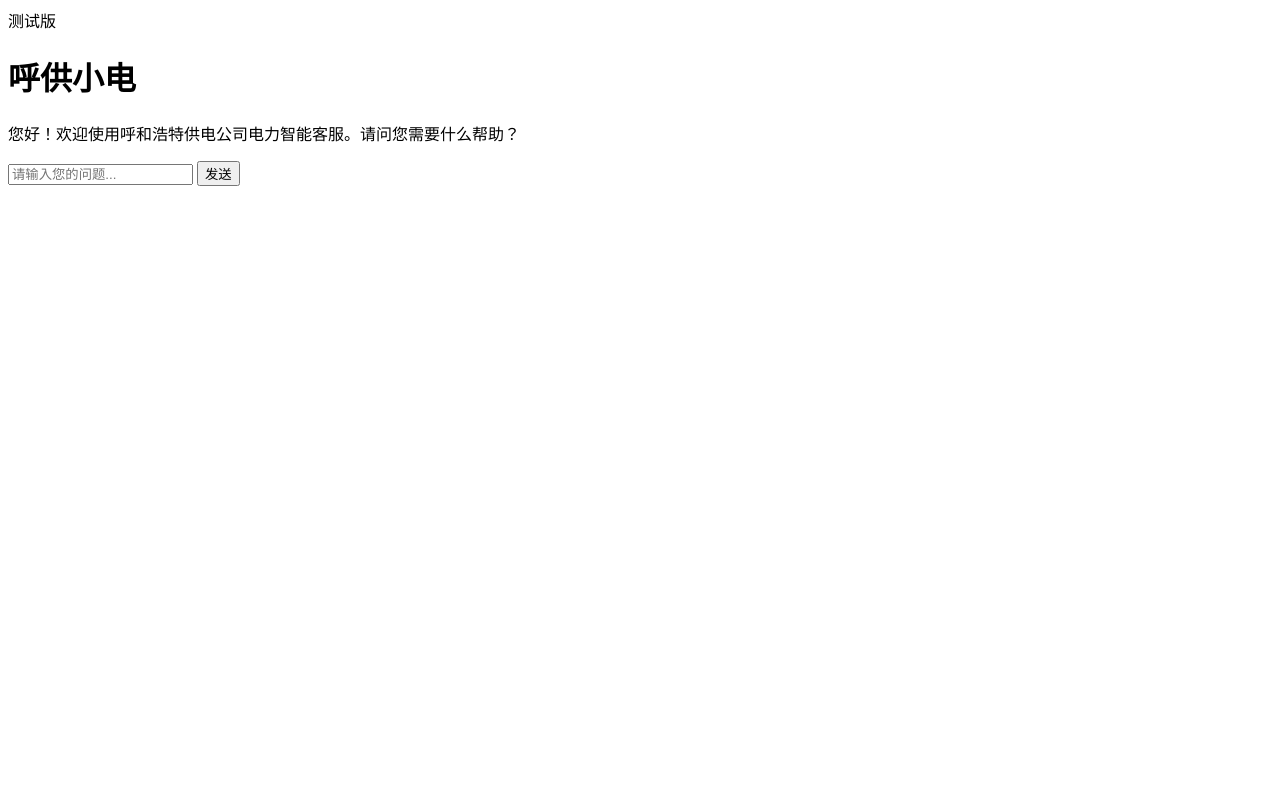
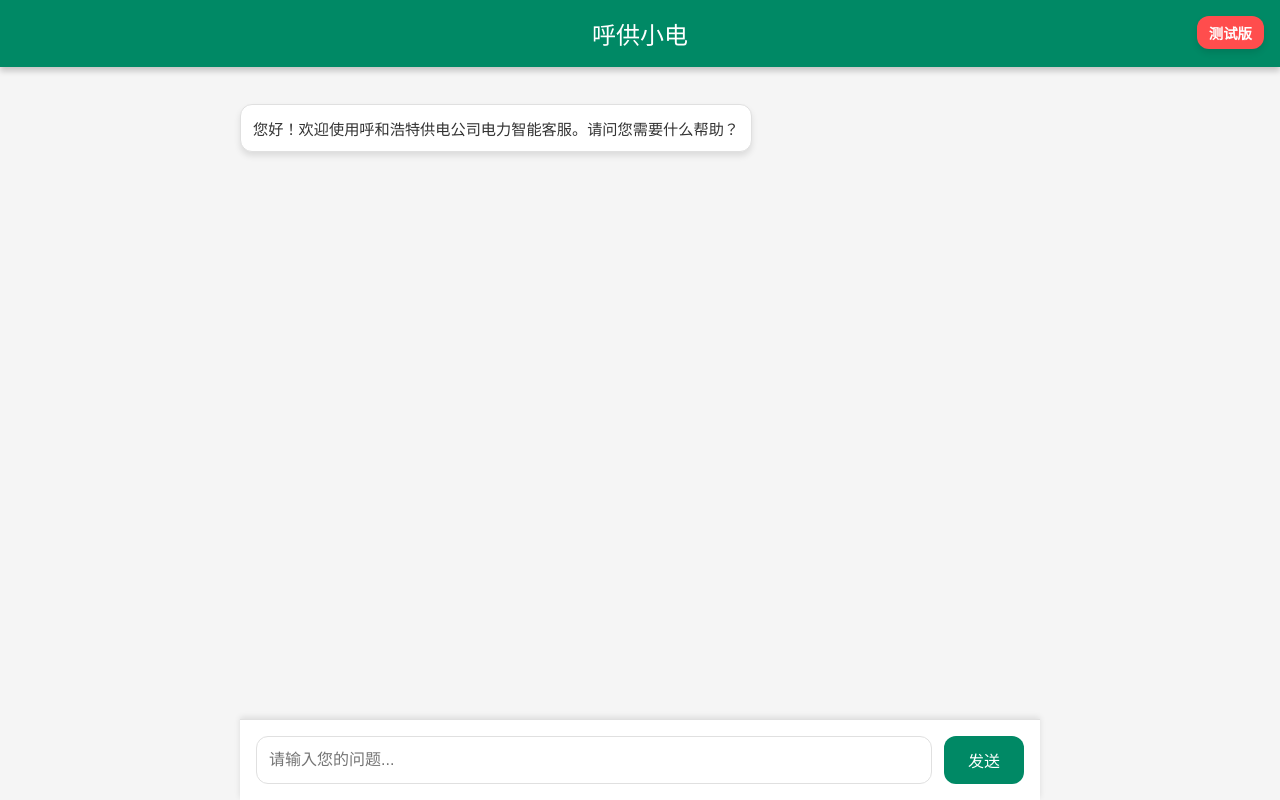
Before and after one commit to jiaruochun/xiaodian, a website: page index.html in a window 1280 px wide. Drawn offline with Linux system fonts and the light colour scheme.

Commit message:
Update index.html

```diff
--- a/index.html
+++ b/index.html
@@ -5,7 +5,184 @@
     <meta name="viewport" content="width=device-width, initial-scale=1.0">
     <title>呼供小电</title>
     <style>
-        /* 你的 CSS 样式 */
+        /* Material Design 风格 */
+        :root {
+            --primary-color: #008965; /* 主色调 */
+            --secondary-color: #006f4f; /* 次色调 */
+            --background-color: #f5f5f5; /* 背景色 */
+            --surface-color: #ffffff; /* 表面色 */
+            --text-color: #333333; /* 文字颜色 */
+            --text-light-color: #ffffff; /* 浅色文字 */
+            --shadow: 0 4px 6px rgba(0, 0, 0, 0.1); /* 阴影 */
+            --border-radius: 12px; /* 圆角 */
+            --transition: all 0.3s ease; /* 过渡效果 */
+        }
+
+        body {
+            font-family: 'Roboto', Arial, sans-serif; /* 使用 Material Design 推荐的字体 */
+            margin: 0;
+            padding: 0;
+            background-color: var(--background-color);
+            display: flex;
+            flex-direction: column;
+            height: 100vh;
+        }
+
+        header {
+            display: flex;
+            align-items: center;
+            justify-content: center;
+            background-color: var(--primary-color);
+            color: var(--text-light-color);
+            width: 100%;
+            padding: 16px 0;
+            position: fixed;
+            top: 0;
+            z-index: 1000;
+            box-shadow: 0 4px 6px rgba(0, 0, 0, 0.2); /* 更明显的阴影 */
+        }
+
+        header h1 {
+            margin: 0;
+            font-weight: 500; /* 中等字重 */
+            font-size: clamp(1rem, 6vw, 1.5rem); /* 动态调整字体大小 */
+            white-space: nowrap; /* 防止标题换行 */
+            overflow: hidden;
+            text-overflow: ellipsis; /* 标题过长时显示省略号 */
+            max-width: 70%; /* 限制标题宽度 */
+        }
+
+        .beta-tag {
+            position: fixed;
+            top: 16px;
+            right: 16px;
+            background-color: #ff4d4d;
+            color: var(--text-light-color);
+            padding: 6px 12px;
+            border-radius: var(--border-radius);
+            font-size: 0.9em;
+            font-weight: bold;
+            z-index: 1001;
+            box-shadow: var(--shadow);
+        }
+
+        .chat-window {
+            flex: 1;
+            width: 90%;
+            max-width: 800px;
+            margin: 80px auto 100px; /* 增加上下边距 */
+            padding: 16px;
+            overflow-y: auto;
+            display: flex;
+            flex-direction: column;
+        }
+
+        .chat-window p {
+            margin: 8px 0;
+            padding: 12px;
+            border-radius: var(--border-radius);
+            max-width: 80%;
+            word-wrap: break-word;
+            position: relative;
+            font-size: 0.95em;
+            transition: var(--transition);
+        }
+
+        .chat-window .user {
+            background-color: var(--primary-color);
+            color: var(--text-light-color);
+            align-self: flex-end;
+            text-align: left;
+            box-shadow: var(--shadow);
+        }
+
+        .chat-window .bot {
+            background-color: var(--surface-color);
+            color: var(--text-color);
+            align-self: flex-start;
+            text-align: left;
+            border: 1px solid #e0e0e0; /* 添加边框 */
+            box-shadow: var(--shadow);
+        }
+
+        .input-container {
+            display: flex;
+            border-top: 1px solid #e0e0e0;
+            padding: 16px;
+            background-color: var(--surface-color);
+            position: fixed;
+            bottom: 0;
+            width: 100%;
+            max-width: 800px;
+            margin: 0 auto;
+            left: 0;
+            right: 0;
+            box-sizing: border-box;
+            box-shadow: 0 -2px 6px rgba(0, 0, 0, 0.1); /* 顶部阴影 */
+        }
+
+        .input-container input {
+            flex: 1;
+            padding: 12px;
+            border: 1px solid #e0e0e0;
+            border-radius: var(--border-radius);
+            font-size: 1em;
+            outline: none;
+            transition: var(--transition);
+        }
+
+        .input-container input:focus {
+            border-color: var(--primary-color);
+            box-shadow: 0 0 0 2px rgba(0, 137, 101, 0.2); /* 聚焦效果 */
+        }
+
+        .input-container button {
+            margin-left: 12px;
+            padding: 12px 24px;
+            background-color: var(--primary-color);
+            color: var(--text-light-color);
+            border: none;
+            border-radius: var(--border-radius);
+            cursor: pointer;
+            font-size: 1em;
+            font-weight: 500;
+            transition: var(--transition);
+        }
+
+        .input-container button:hover {
+            background-color: var(--secondary-color);
+            transform: translateY(-1px); /* 悬停效果 */
+        }
+
+        /* 滚动条样式 */
+        .chat-window::-webkit-scrollbar {
+            width: 8px;
+        }
+
+        .chat-window::-webkit-scrollbar-thumb {
+            background-color: #cccccc;
+            border-radius: 4px;
+        }
+
+        .chat-window::-webkit-scrollbar-track {
+            background-color: #f1f1f1;
+        }
+
+        /* 动画效果 */
+        @keyframes fadeIn {
+            from {
+                opacity: 0;
+                transform: translateY(10px);
+            }
+            to {
+                opacity: 1;
+                transform: translateY(0);
+            }
+        }
+
+        .chat-window p {
+            animation: fadeIn 0.3s ease;
+        }
     </style>
     <link href="https://fonts.googleapis.com/css2?family=Roboto:wght@400;500&display=swap" rel="stylesheet">
 </head>
```
